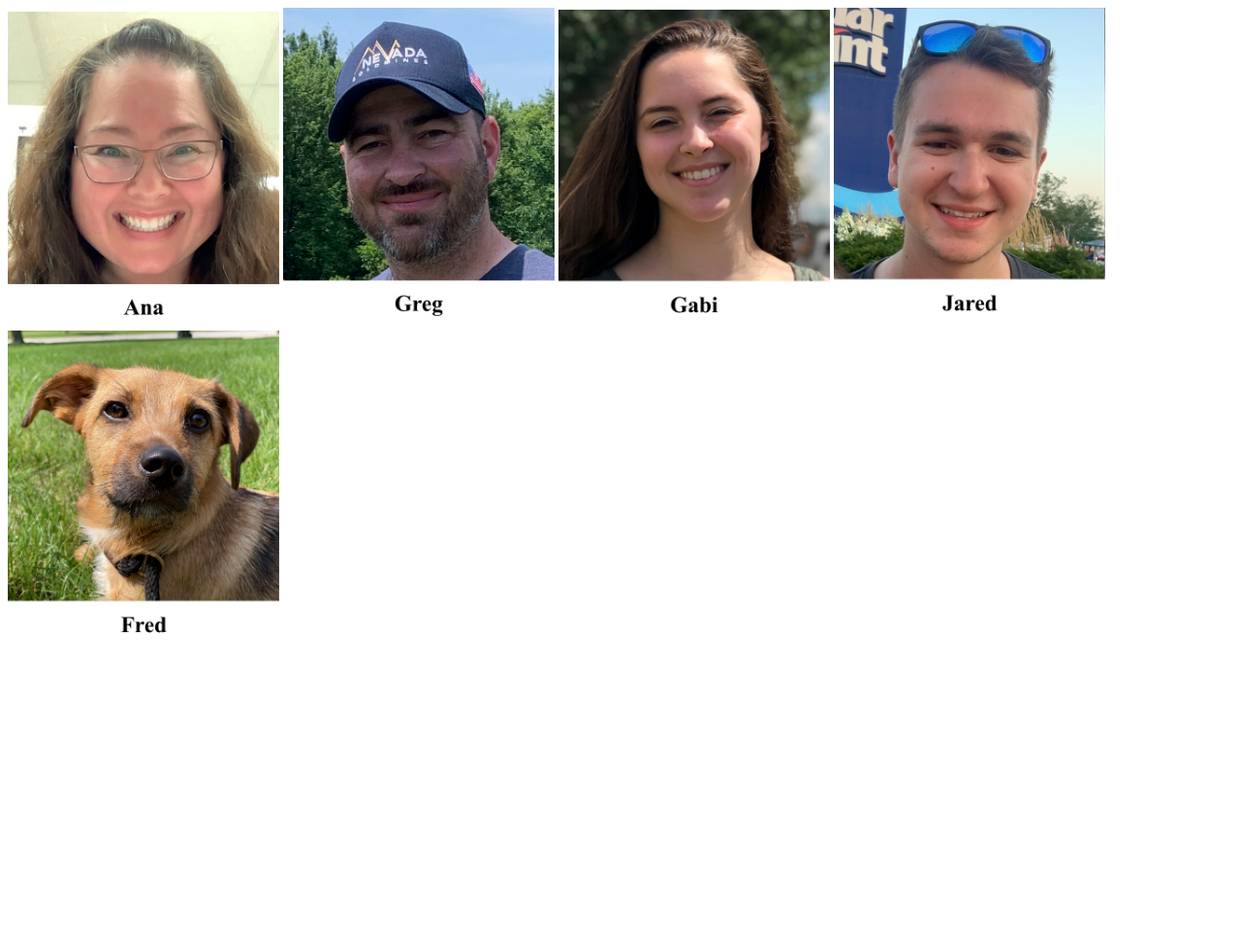
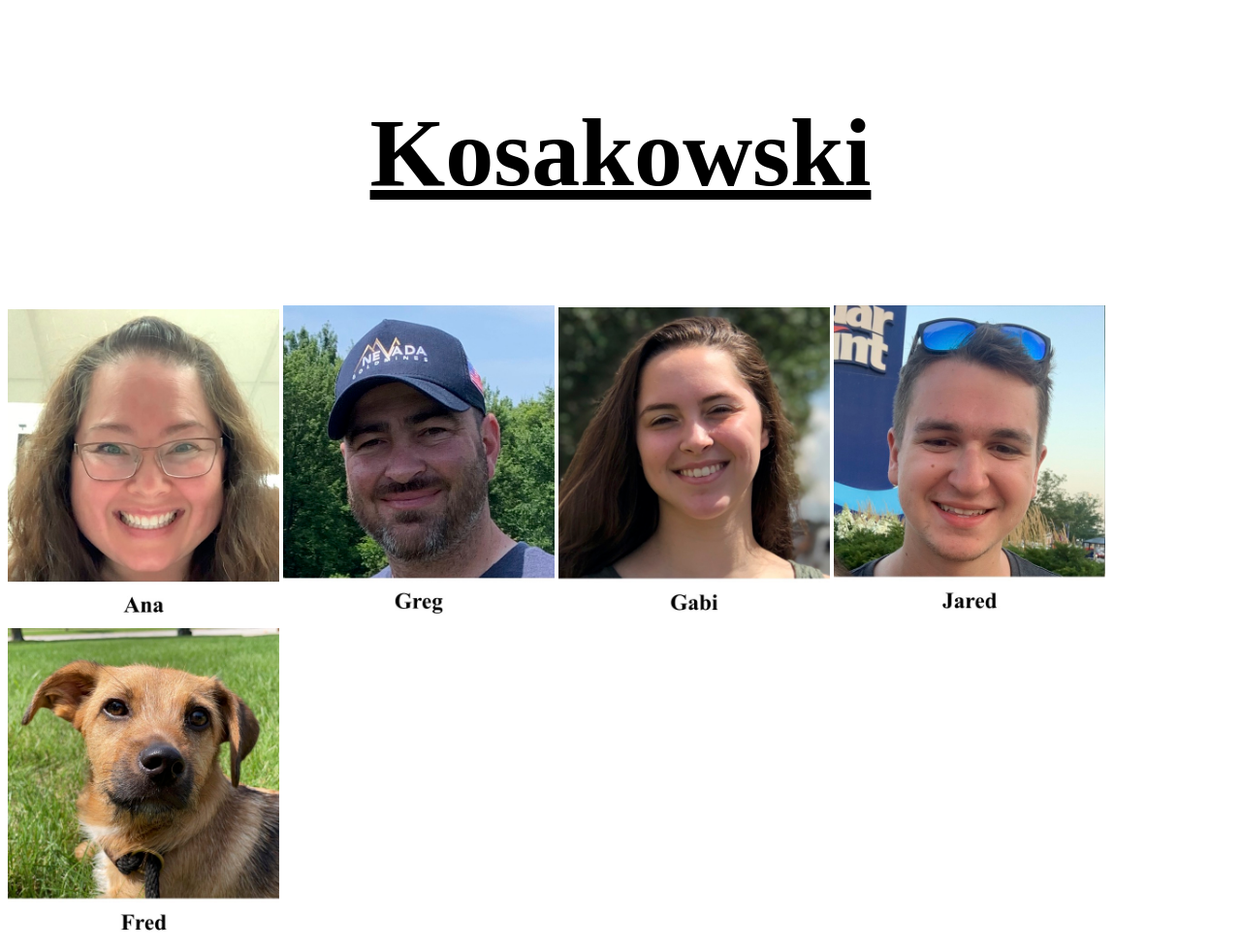
Before and after one commit to gkosak/Artist-Book, a plain HTML site: page index.html in a window 1280 px wide. Shown: the whole page at 97% size. Before the commit the page ends 800 px from the top, so only its background shows below. Drawn offline with Linux system fonts and the light colour scheme.

Commit message:
Add files via upload

```diff
--- a/index.html
+++ b/index.html
@@ -17,6 +17,8 @@ h1  {
 </head>
 
 <body>
+
+<h1>Kosakowski</h1>
 
 <a href="https://youtu.be/6gluNoLVKiQ">
 <img src="ana.jpg"
```
